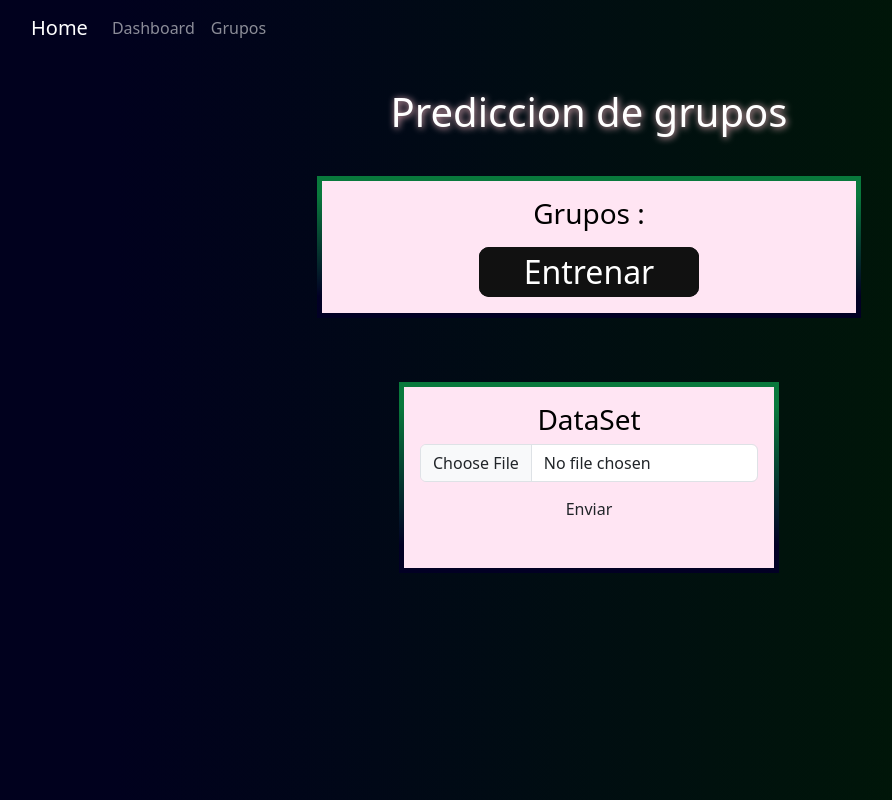
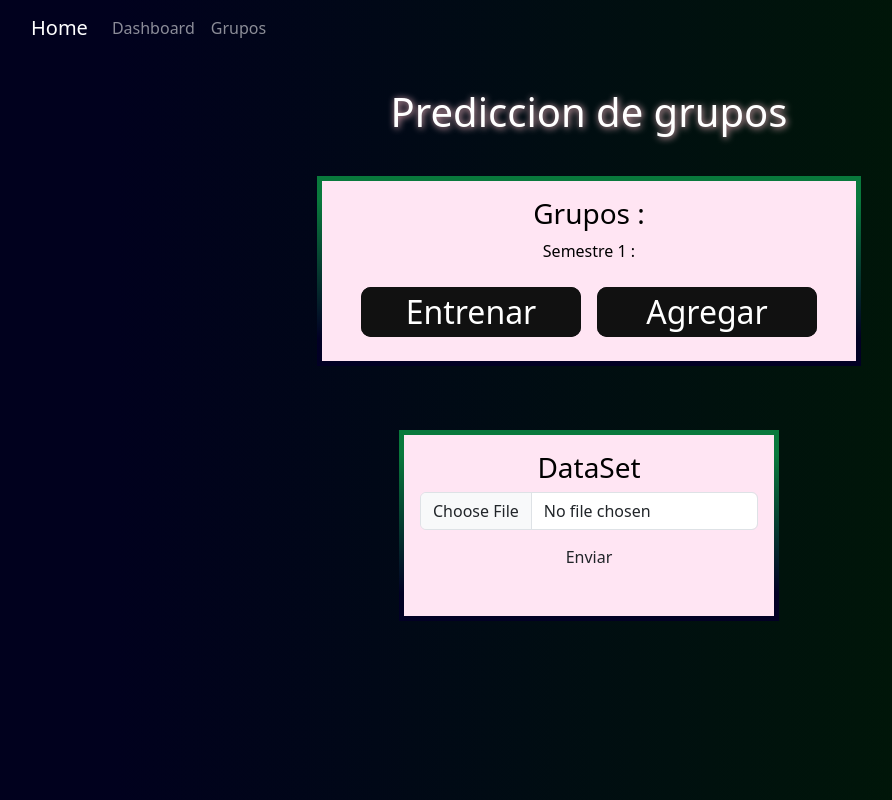
Before and after one commit to CarloseRochav/interfazIA_model, a React (Vite) app: page /dashboard in a window 1280 px wide. Shown: the whole page, without its empty margins (51-943 px from the left). Built offline with nearby package versions, Linux system fonts and the light colour scheme.

Commit message:
Agregada funcion para agregar predicciones al archivo csv

```diff
--- /dev/null
+++ b/src/Home.jsx
@@ -0,0 +1,30 @@
+import React from 'react'
+import Results from "./components/Results"
+import Datatable from './components/Datatable'
+
+import Container from 'react-bootstrap/Container';
+import Card from 'react-bootstrap/Card';
+
+const Home = () => {
+    return (
+        <div>
+            <div className="mt-4 mb-5 mx-5">
+                <h1 className='display-4 text-white'>Plataforma de Optimización de Grupos Estudiantiles
+                    con Enfoque en Armonización Inteligente de Horarios</h1>
+            </div>
+            <div>
+                <p className='lead text-light text-start px-5'>Lorem ipsum dolor sit amet consectetur adipisicing elit. In, nulla velit similique molestias nobis voluptatem est
+                    eius totam accusamus ipsum quaerat natus quam error autem earum, eligendi fugit quae recusandae sit et. Ducimus,
+                    perferendis. Quod atque nulla minus, ipsam expedita dolore aut voluptas porro quidem incidunt quasi? Recusandae nostrum,
+                    dignissimos omnis quasi cum labore nisi quaerat est minus fuga excepturi magnam mollitia, sit laudantium vel quidem nesciunt
+                    molestiae saepe libero ex incidunt praesentium nihil? Nobis alias ab nam architecto quaerat iusto, illo incidunt ratione debitis
+                    esse assumenda saepe quasi odio impedit, doloremque quos consequatur aperiam
+                    quibusdam magnam accusantium? Molestias, repudiandae.</p>
+            </div>
+
+
+        </div>
+    )
+}
+
+export default Home
--- a/src/components/Datatable.jsx
+++ b/src/components/Datatable.jsx
@@ -1,9 +1,8 @@
 //import React from 'react'
 import Papa from "papaparse"
 import React, { useState } from 'react';
-import { readString } from 'react-papaparse';
 import Table from 'react-bootstrap/Table';
-import Form from 'react-bootstrap/Form';
+
 
 
 
@@ -20,7 +19,6 @@ const Datatable = () => {
   const handleSubmit = async (e) => {
 
     try {
-
 
       //Validar que el archivo existe
       if (!fileUpload) {
--- a/src/components/Results.jsx
+++ b/src/components/Results.jsx
@@ -1,13 +1,14 @@
 import React from 'react'
 import { useState, useEffect } from 'react';
 import '../App.css'
+
 const Results = (props) => {
 
   //const numerosPrimos = [2,4,6,8,10];
   //console.log(props.numerosPrimos)
 
 
-  const [predicts, setPredicts] = useState([]);//O []
+  const [predicts, setPredicts] = useState([null]);//O []
 
 
   //Request para obtener las predicciones
@@ -25,6 +26,40 @@ const Results = (props) => {
     }
   };
 
+
+  //Request to send data to Update
+  const updateData = async () => {
+    try {
+
+      //Validar que el archivo existe
+      if (!predicts) {
+        console.log("No existe valor en predicciones")
+      }
+
+      console.log("Predicciones a enviar : ",predicts)
+
+      const response = await fetch("http://127.0.0.1:5000/update", {
+        method: 'POST',
+        headers: {
+          'Content-Type': 'application/json'
+        },
+        body: JSON.stringify(predicts)
+
+
+      });
+
+      messagge = response.messagge;
+
+      console.log("Estatus : " + messagge)
+
+    } catch (error) {
+      console.error("Validate Error : " + error)
+    }
+    // finally {
+    //   console.log("Actualizacion correcta")
+    // }
+  };
+
   //Solo necesaria cuando se debe desplegar en pantalla sin ningun evento
   // useEffect(() => {
   //   getPredictions();
@@ -39,7 +74,6 @@ const Results = (props) => {
 
       <div className="text-black module main">
 
-
         <h3>Grupos :</h3>
 
         {/* Clase de bootstrap para quitar la viñeta */}
@@ -51,7 +85,8 @@ const Results = (props) => {
           )}
         </ul>
         {/* Boton para llamar al evento de fetch y desplegar en la lsita*/}
-        <button className='glow-on-hover' onClick={() => getPredictions()}>Entrenar</button>
+        <button className='glow-on-hover m-2' onClick={() => getPredictions()}>Entrenar</button>
+        <button className='glow-on-hover m-2' onClick={() => updateData()}>Agregar</button>
       </div>
     </div>
   )
```
Also changed, not shown: 1 other file (tests, documents, lock files or other folders).
